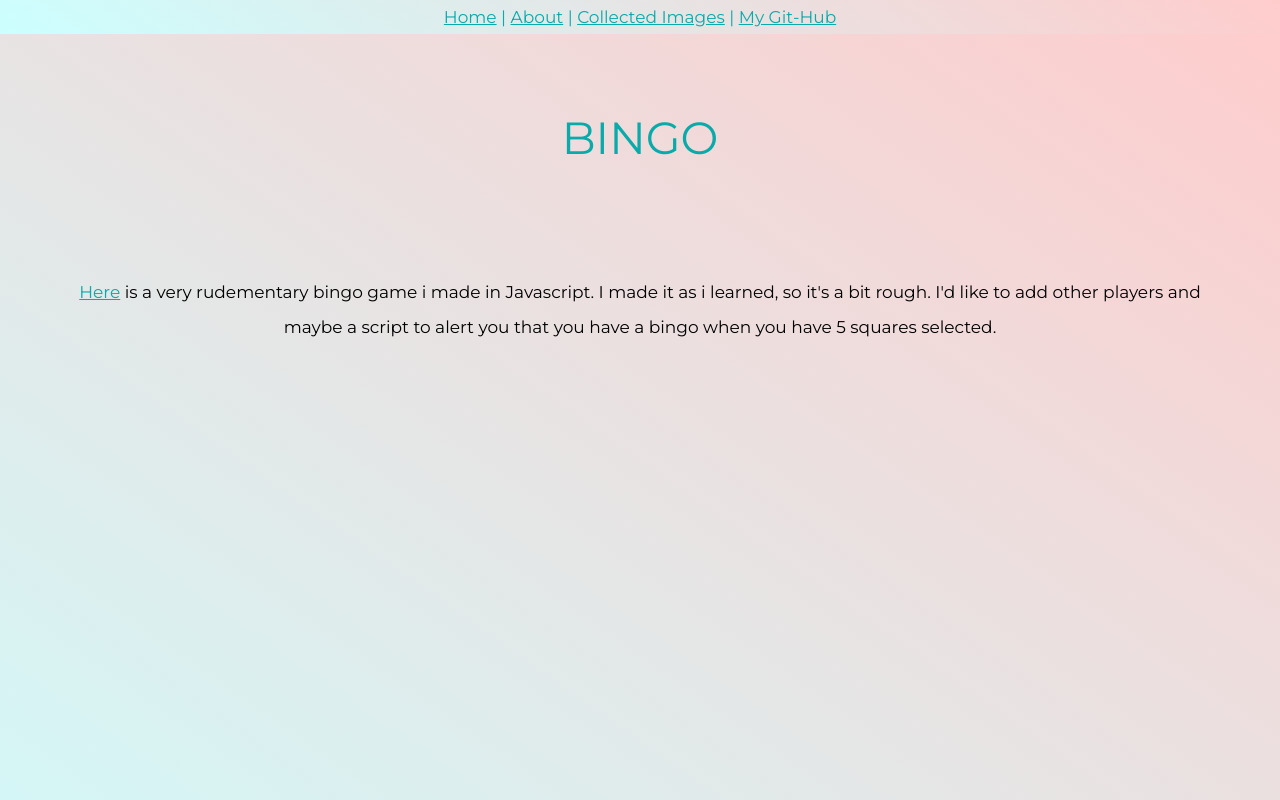
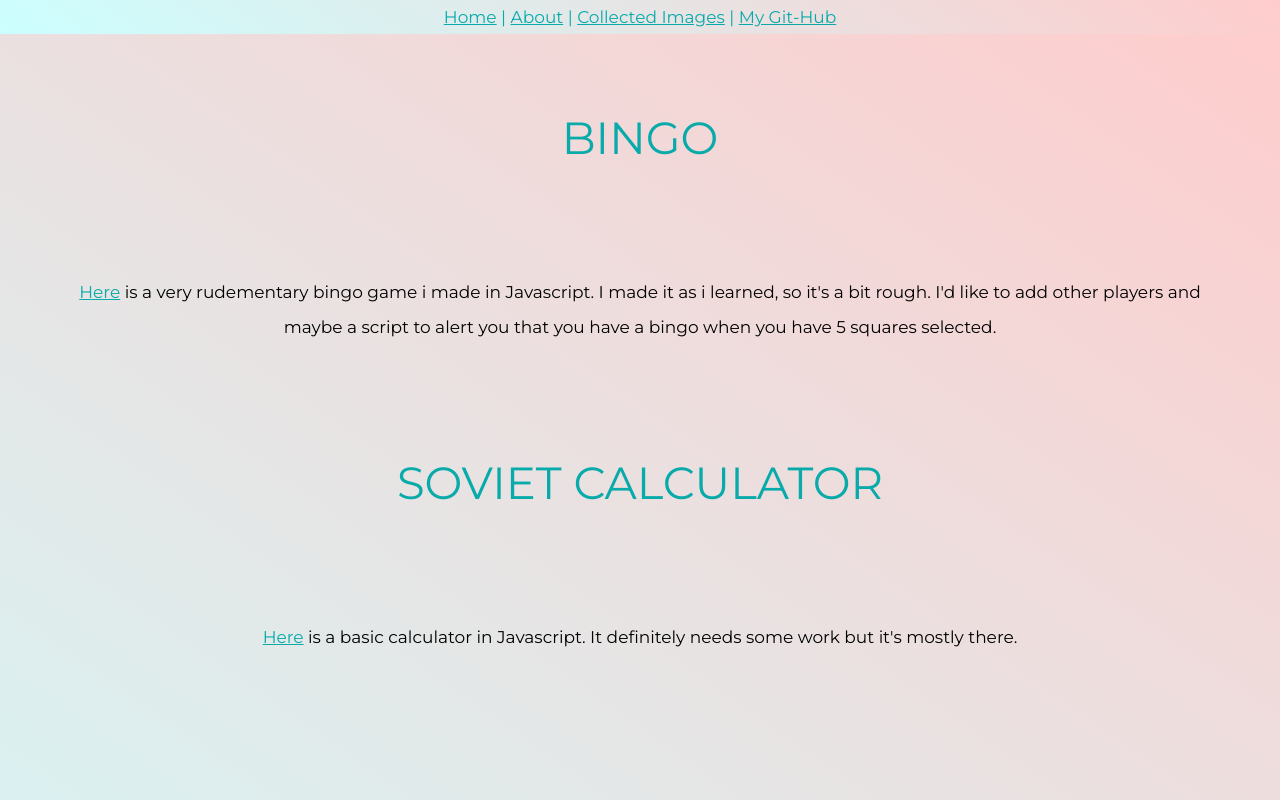
Before and after one commit to Echo-kid/lp-iv-site, a plain HTML site: page Projects.html in a window 1280 px wide. Shown: the top 800 px of the page. Drawn offline with Linux system fonts and the light colour scheme.

Commit message:
added the calc and a script for a pop up window

```diff
--- a/Projects.html
+++ b/Projects.html
@@ -18,7 +18,16 @@
             like to add other players and maybe a script to alert you that you have a bingo when you have 5 squares
             selected.
         </p>
+        <h1 id="pocket-calculator">Soviet Calculator</h1>
+        <p><a href="javascript: void(0);" id="calc-link" onClick="calcWindow();">Here</a> is a basic calculator in Javascript. It definitely needs
+            some work but it's mostly there.
+        </p>
 
+        <script>
+            function calcWindow() {
+                let sovietCalc = window.open("calculator.html", "calculator", "width=322,height=621,top=500,left=500");
+            }
+        </script>
     </body>
 
 
```
